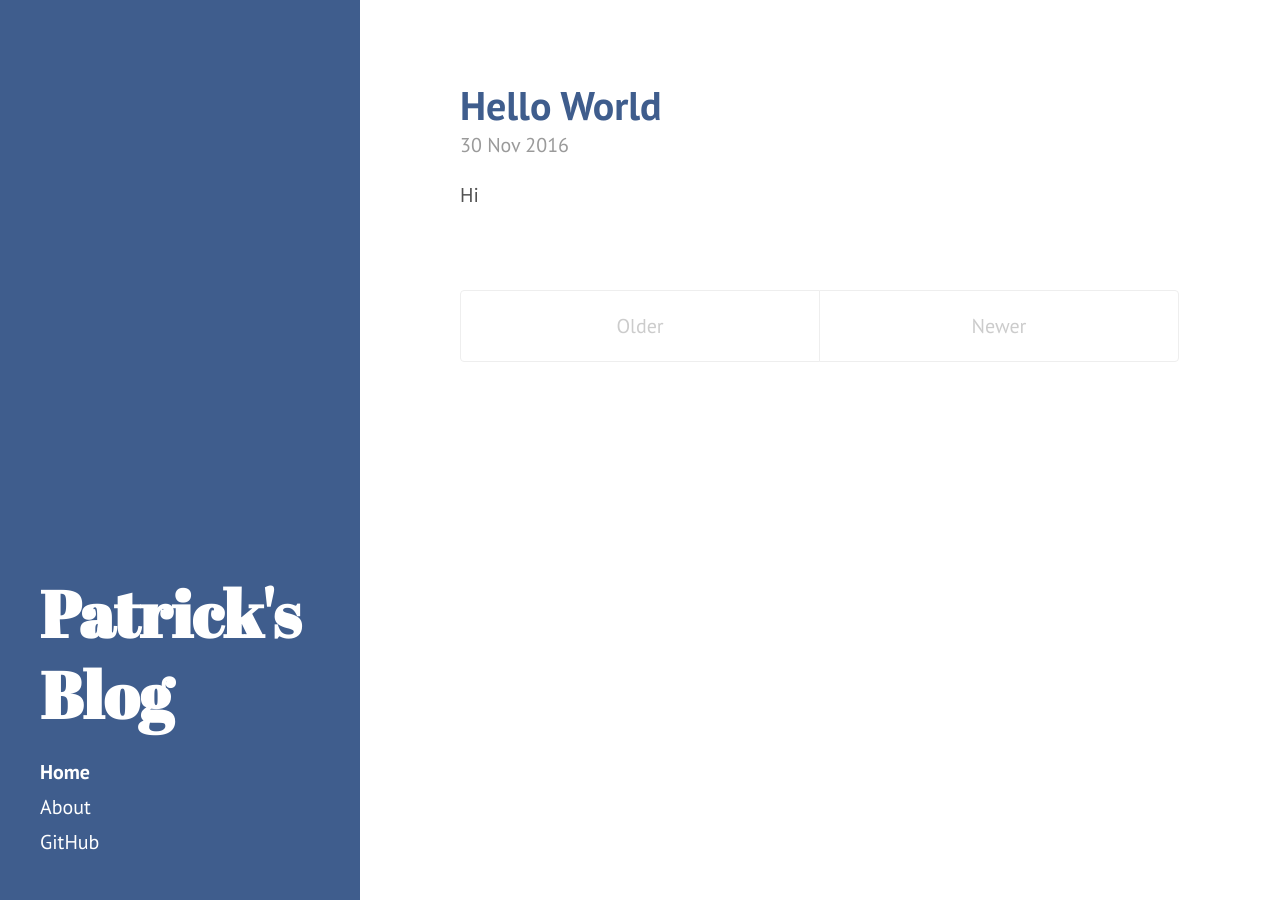
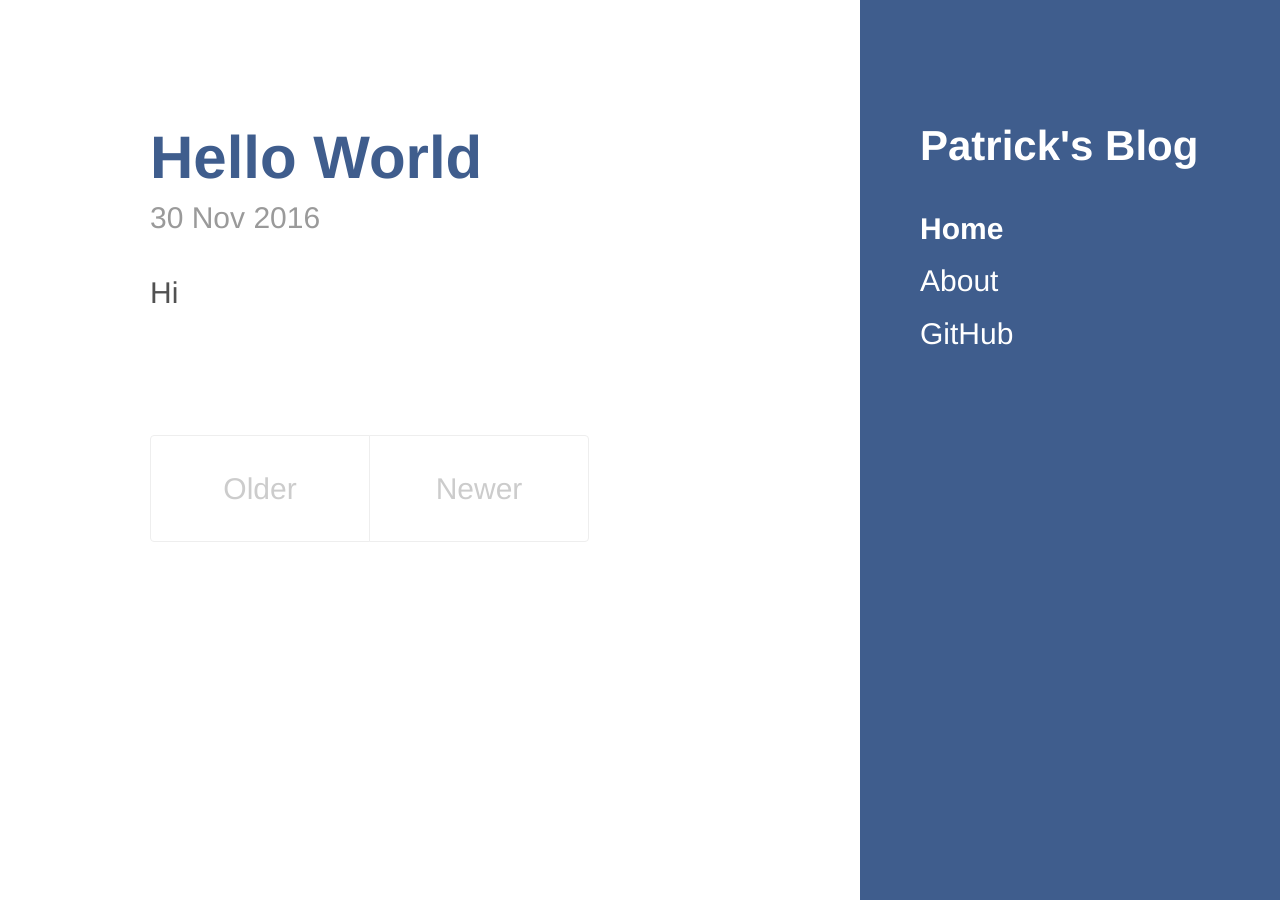
Before and after one commit to PatrickLouys/patricklouys_old.github.io, a Jekyll site: the page built from index.html, in a window 1280 px wide. Built offline with Jekyll 4.4.1, drawn with Linux system fonts in a browser that asks for light colours; Markdown is read by kramdown in place of the engine named in the settings; the list of posts is cut into pages by our own code.

Commit message:
layout changes

```diff
--- a/_config.yml
+++ b/_config.yml
@@ -7,7 +7,7 @@ permalink:        pretty
 
 # Setup
 title:            Patrick's Blog
-tagline:          'Stuff'
+tagline:          ''
 baseurl:          /
 
 author:
--- a/_includes/head.html
+++ b/_includes/head.html
@@ -18,7 +18,7 @@
   <link rel="stylesheet" href="{{ site.baseurl }}public/css/poole.css">
   <link rel="stylesheet" href="{{ site.baseurl }}public/css/syntax.css">
   <link rel="stylesheet" href="{{ site.baseurl }}public/css/hyde.css">
-  <link rel="stylesheet" href="http://fonts.googleapis.com/css?family=PT+Sans:400,400italic,700|Abril+Fatface">
+  <link rel="stylesheet" href="https://fonts.googleapis.com/css?family=Oswald">
 
   <!-- Icons -->
   <link rel="apple-touch-icon-precomposed" sizes="144x144" href="{{ site.baseurl }}public/apple-touch-icon-144-precomposed.png">
--- a/_layouts/default.html
+++ b/_layouts/default.html
@@ -3,7 +3,7 @@
 
   {% include head.html %}
 
-  <body class="theme-base-0d">
+  <body class="theme-base-0d layout-reverse">
 
     {% include sidebar.html %}
 
--- a/public/css/hyde.css
+++ b/public/css/hyde.css
@@ -41,7 +41,7 @@ html {
 }
 @media (min-width: 58em) {
   html {
-    font-size: 20px;
+    font-size: 30px;
   }
 }
 
@@ -65,7 +65,7 @@ html {
     top: 0;
     left: 0;
     bottom: 0;
-    width: 18rem;
+    width: 14rem;
     text-align: left;
   }
 }
@@ -79,8 +79,7 @@ html {
 .sidebar-about h1 {
   color: #fff;
   margin-top: 0;
-  font-family: "Abril Fatface", serif;
-  font-size: 3.25rem;
+  font-size: 1.4rem;
 }
 
 /* Sidebar nav */
@@ -109,7 +108,7 @@ a.sidebar-nav-item:focus {
   .sidebar-sticky {
     position: absolute;
     right:  1rem;
-    bottom: 1rem;
+    top:    4rem;
     left:   1rem;
   }
 }
```
